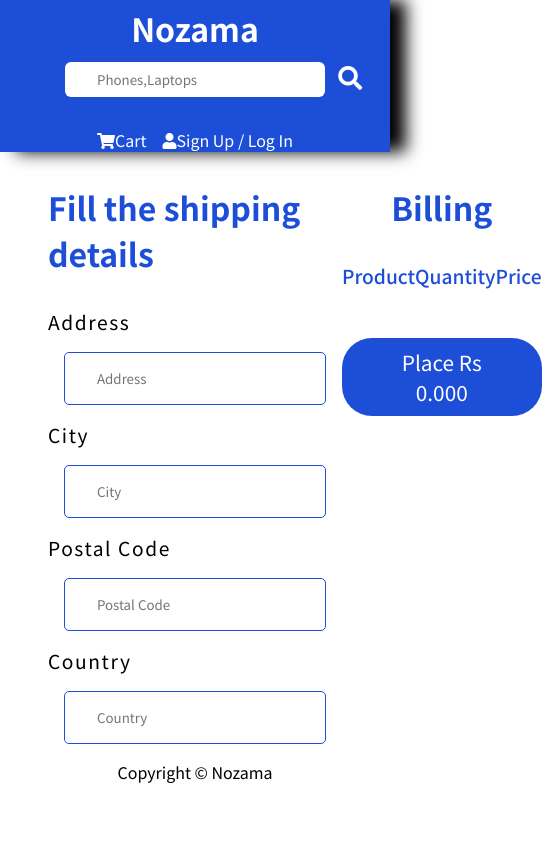
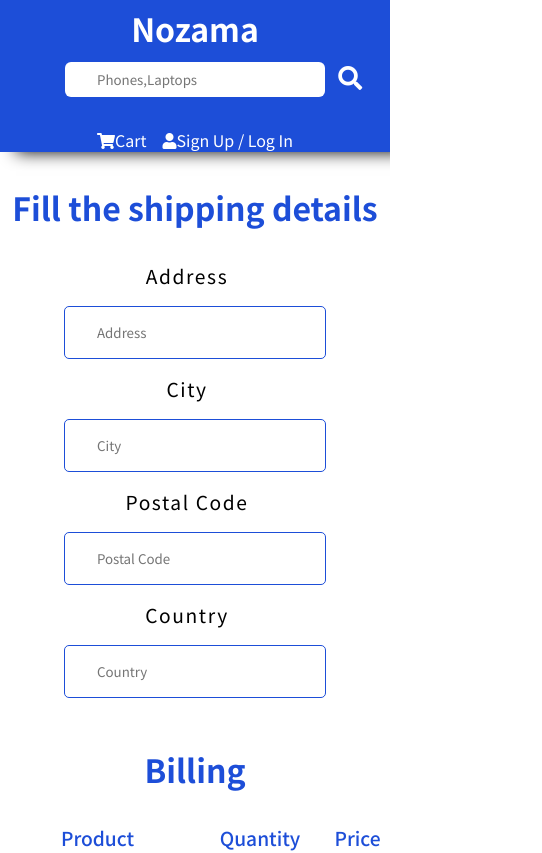
Before and after one commit to Avash027/Nozama, a React (Create React App) app in the folder client/: page /shipping in a window 390 px wide. Shown: the top 853 px of the page, 542 px wide, since content can reach past the window. Built offline with nearby package versions, Linux system fonts and the light colour scheme.

Commit message:
Made shpping page responsive

```diff
--- a/client/src/index.css
+++ b/client/src/index.css
@@ -597,7 +597,6 @@
     outline: none; }
 
 .shipping-container {
-  padding-left: 3rem;
   display: grid;
   grid-template-columns: 3fr 4fr; }
 
@@ -646,6 +645,13 @@
 
 .shipping-itemprice {
   padding-bottom: 0.5rem; }
+
+@media only screen and (max-width: 890px) {
+  .shipping {
+    text-align: center; }
+    .shipping-container {
+      grid-template-columns: 1fr;
+      grid-template-rows: 1fr 1fr; } }
 
 .product-add {
   text-align: center; }
--- a/client/src/sass/pages/_shippingPage.scss
+++ b/client/src/sass/pages/_shippingPage.scss
@@ -1,6 +1,5 @@
 .shipping {
   &-container {
-    padding-left: 3rem;
     display: grid;
     grid-template-columns: 3fr 4fr;
   }
@@ -59,3 +58,14 @@
     padding-bottom: 0.5rem;
   }
 }
+
+@media only screen and (max-width: 890px) {
+  .shipping {
+    text-align: center;
+
+    &-container {
+      grid-template-columns: 1fr;
+      grid-template-rows: 1fr 1fr;
+    }
+  }
+}
```
